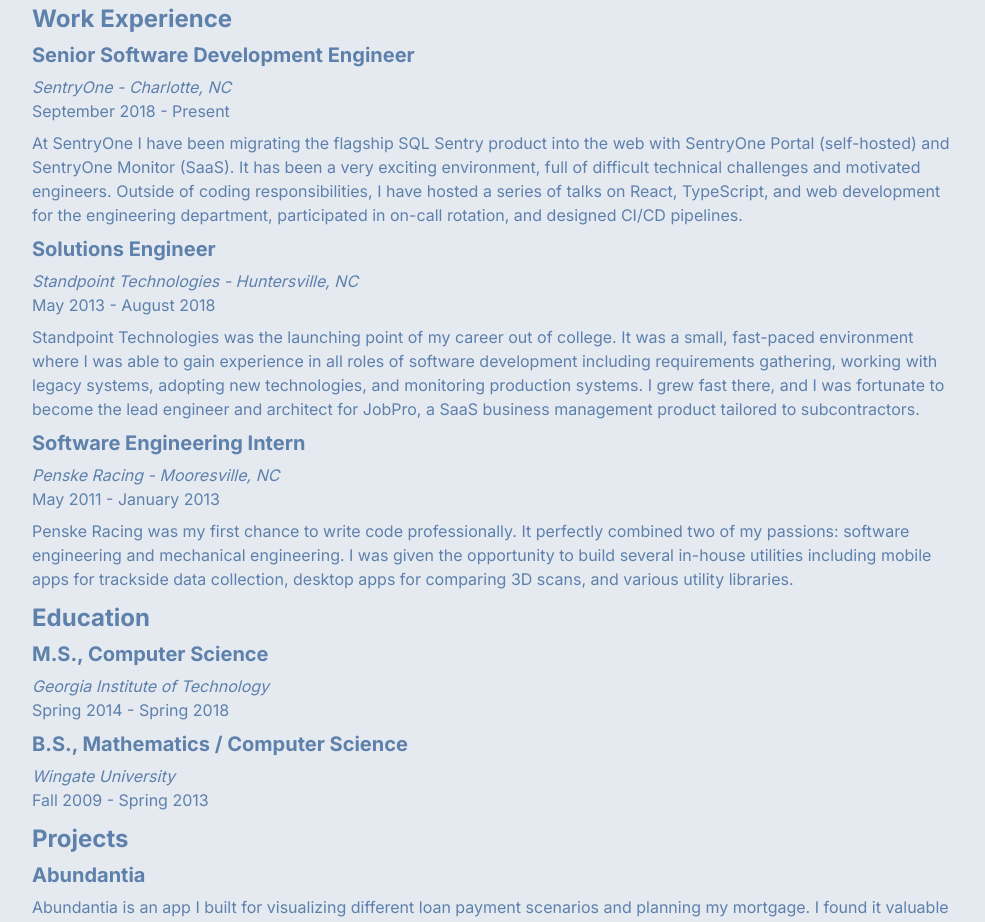
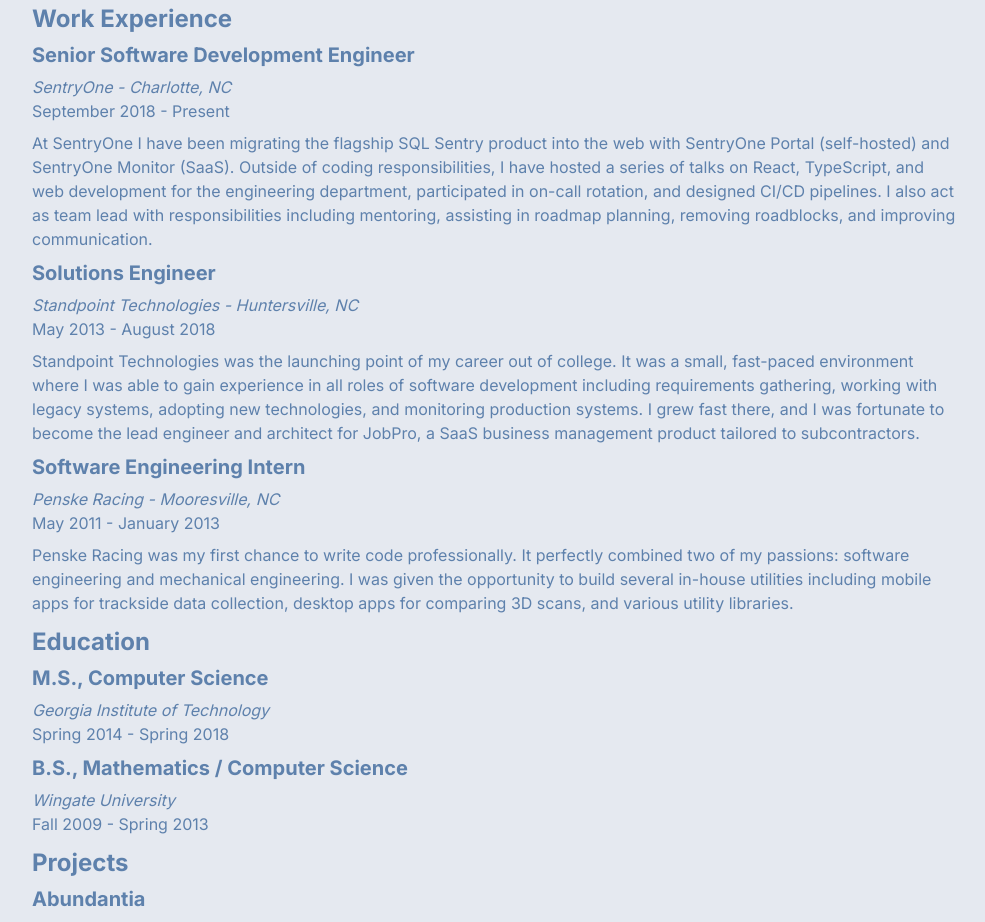
Before and after one commit to rtbenfield/tylerbenfield.me, a Next.js app: page /resume in a window 1280 px wide. Shown: the part 1020-1942 px from the top of the page, without its empty margins (144-1129 px from the left). Built offline with nearby package versions, Linux system fonts and the light colour scheme.

Commit message:
Implementing resume feedback

```diff
--- a/src/pages/resume.jsx
+++ b/src/pages/resume.jsx
@@ -2,13 +2,14 @@
 import Layout from "../components/layout";
 import SEO from "../components/seo";
 import Typography from "../components/typography";
+import styles from "./resume.module.css";
 
 /** @type{React.HTMLAttributes<HTMLElement>["style"]} */
 const avoidPageBreak = { pageBreakInside: "avoid" };
 
 export default function ResumePage() {
   return (
-    <Layout>
+    <Layout className={styles.root}>
       <SEO title="Resume" />
       <Typography srOnly variant="h1">
         Resume
@@ -123,11 +124,12 @@
           <Typography variant="p">
             At SentryOne I have been migrating the flagship SQL Sentry product
             into the web with SentryOne Portal (self-hosted) and SentryOne
-            Monitor (SaaS). It has been a very exciting environment, full of
-            difficult technical challenges and motivated engineers. Outside of
-            coding responsibilities, I have hosted a series of talks on React,
-            TypeScript, and web development for the engineering department,
-            participated in on-call rotation, and designed CI/CD pipelines.
+            Monitor (SaaS). Outside of coding responsibilities, I have hosted a
+            series of talks on React, TypeScript, and web development for the
+            engineering department, participated in on-call rotation, and
+            designed CI/CD pipelines. I also act as team lead with
+            responsibilities including mentoring, assisting in roadmap planning,
+            removing roadblocks, and improving communication.
           </Typography>
         </section>
 
--- /dev/null
+++ b/src/pages/resume.module.css
@@ -0,0 +1,5 @@
+@media print {
+  .root {
+    text-align: justify;
+  }
+}
```
